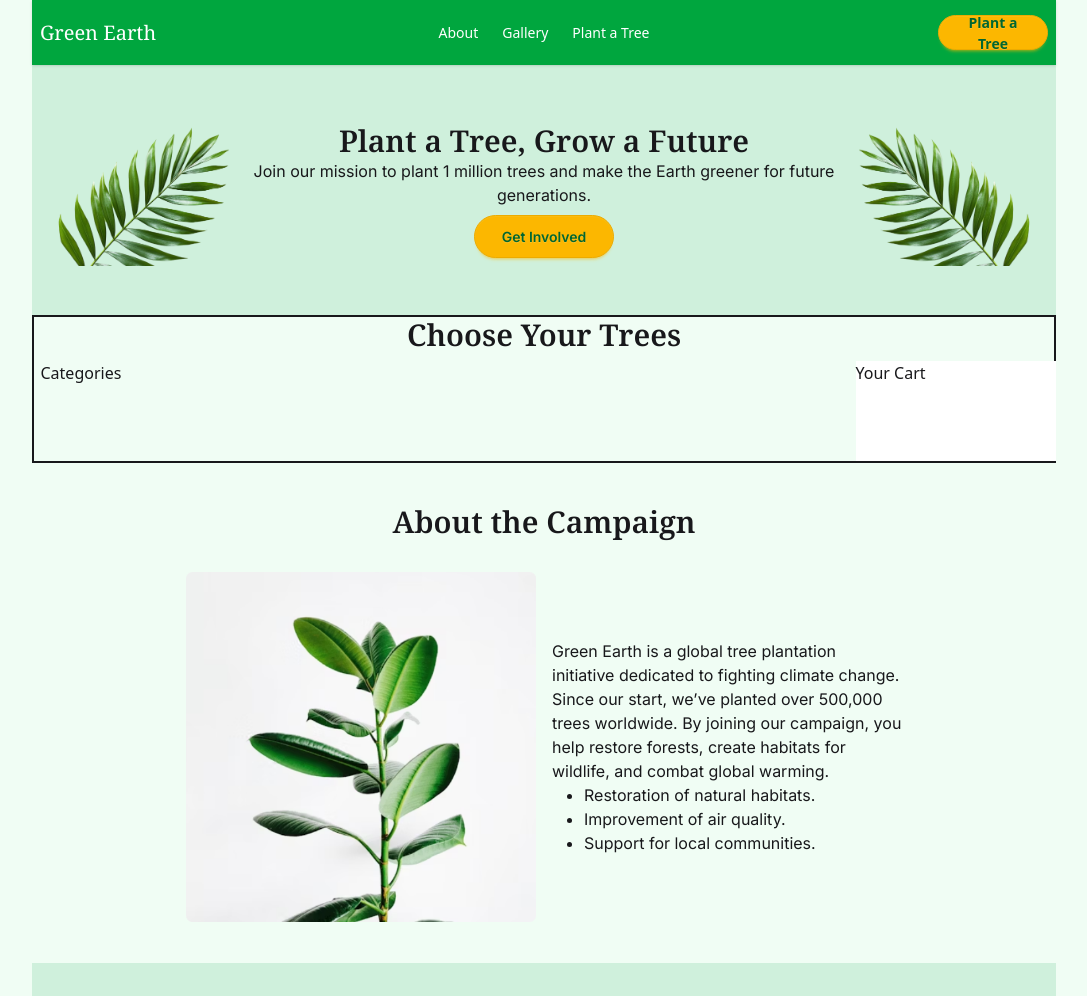
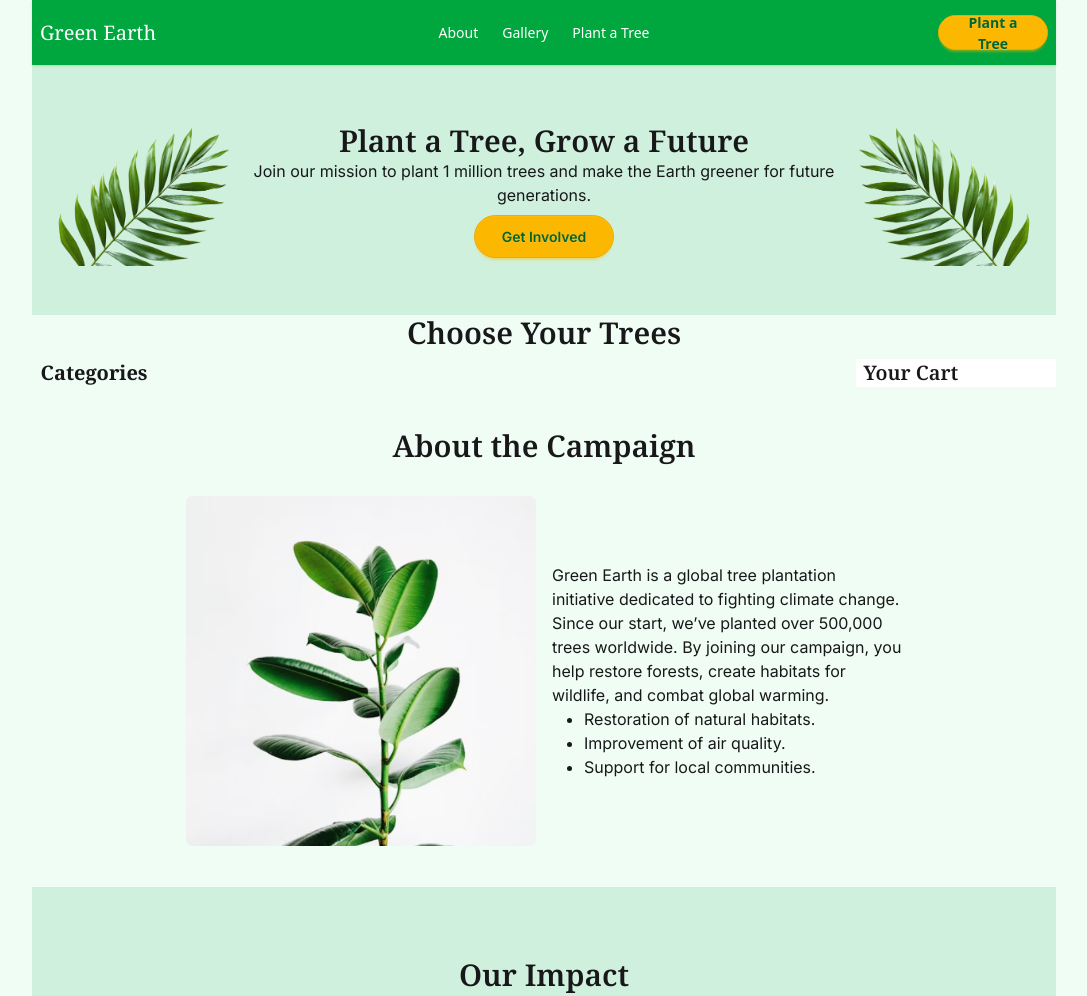
Before and after one commit to NiloyChakma/Green-Earth, a plain HTML site: page index.html in a window 1280 px wide. Shown: the top 996 px of the page, without its empty margins (96-1183 px from the left). Drawn offline with nearby package versions, Linux system fonts and the light colour scheme; no server answers.

Commit message:
deleted border

```diff
--- a/index.html
+++ b/index.html
@@ -84,22 +84,22 @@
         </div>
       </section>
       <section
-        class="choosing flex flex-col justify-center items-center w-[1024px] h-auto border-2"
+        class="choosing flex flex-col justify-center items-center w-[1024px] h-auto"
       >
         <h1 class="mb-2 text-3xl font-semibold noto-serif-normal">
           Choose Your Trees
         </h1>
         <div class="choosing-1 grid grid-cols-[140px_675px_200px] gap-1">
           <div class="flex flex-col pl-2">
-            <h1>Categories</h1>
+            <h1 class="text-xl font-bold noto-serif-normal">Categories</h1>
             <ul id="all-categories" class="choosing-2"></ul>
           </div>
           <div
             id="all-plants"
             class="choosing-3 grid grid-cols-3 gap-1 h-auto p-2"
           ></div>
-          <div class="flex flex-col h-[100px] bg-white">
-            <h1>Your Cart</h1>
+          <div class="choosing-4 flex flex-col h-auto bg-white">
+            <h1 class="text-xl font-semibold noto-serif-normal pl-2 pu-2">Your Cart</h1>
           </div>
         </div>
       </section>
```
